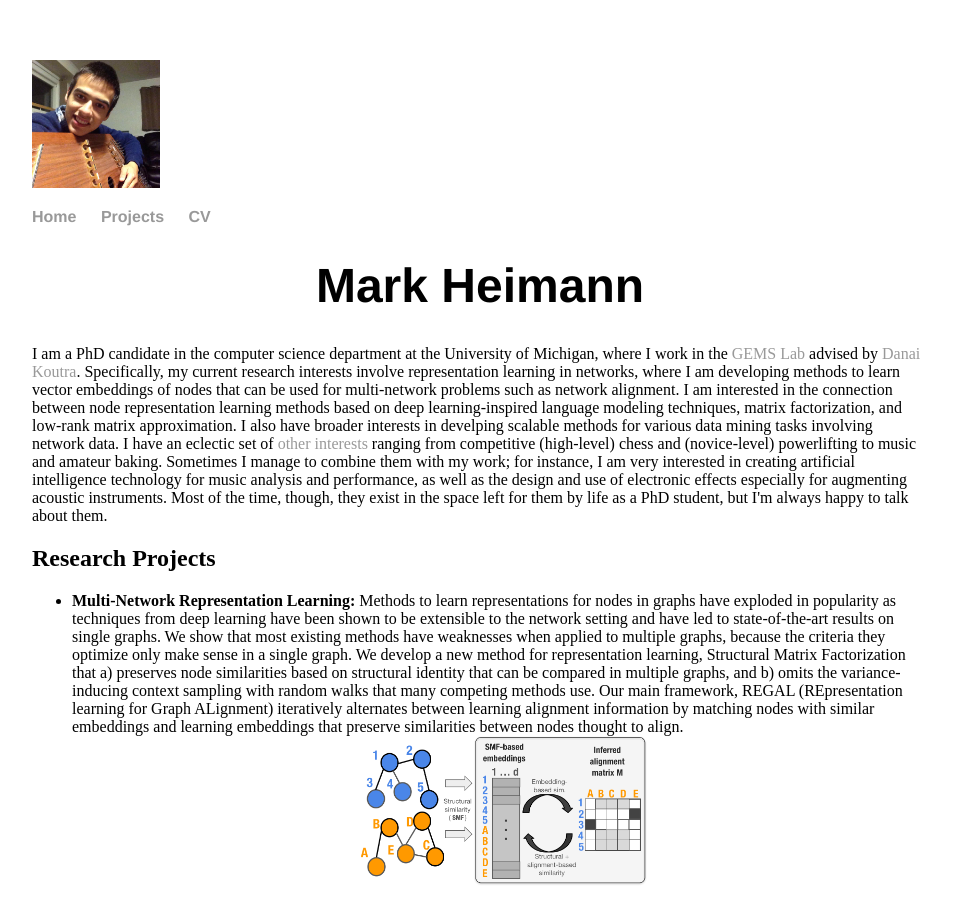
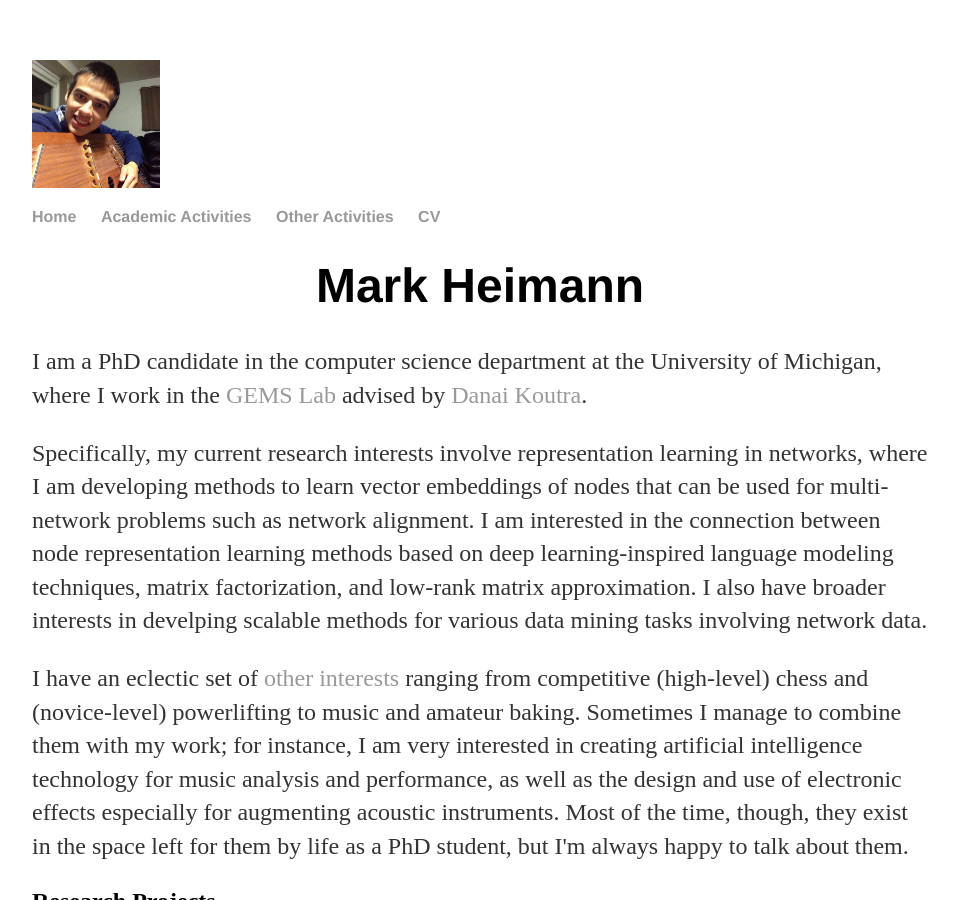
Before and after one commit to markheimann/markheimann.github.io, a Jekyll site: the page built from index.html, in a window 1280 px wide and 900 px high. Shown: the whole window, without its empty margins (160-1118 px from the left). Built offline with Jekyll 4.4.1, drawn with Linux system fonts in a browser that asks for light colours.

Commit message:
updated formatting

```diff
--- a/_layouts/default.html
+++ b/_layouts/default.html
@@ -5,7 +5,9 @@
       <nav>
           <ul>
               <li><a href="index.html">Home</a></li>
-              <li><a href="projects.html">Projects</a></li>
+              <!-- <li><a href="projects.html">Projects</a></li> -->
+              <li><a href="academic-activities">Academic Activities</a></li>
+              <li><a href="other-activities">Other Activities</a></li>
               <li><a href="assets/MarkHeimann_CV.pdf">CV</a></li>
           </ul>
       </nav>
--- a/index.html
+++ b/index.html
@@ -3,12 +3,17 @@
 title: Mark Heimann
 ---
 <div class="blurb">
+  <p>
     I am a PhD candidate in the computer science department at the University of Michigan, where I work in the <a href="http://web.eecs.umich.edu/~dkoutra/group/index.html">GEMS Lab</a> advised by <a href="http://web.eecs.umich.edu/~dkoutra">Danai Koutra</a>.
+  </p>
 
+<p>
     Specifically, my current research interests involve representation learning in networks, where I am developing methods to learn vector embeddings of nodes that can be used for multi-network problems such as network alignment.  I am interested in the connection between node representation learning methods based on deep learning-inspired language modeling techniques, matrix factorization, and low-rank matrix approximation.  I also have broader interests in develping scalable methods for various data mining tasks involving network data.
+</p>
 
+<p>
     I have an eclectic set of <a href="other-activities.html">other interests</a> ranging from competitive (high-level) chess and (novice-level) powerlifting to music and amateur baking.  Sometimes I manage to combine them with my work; for instance, I am very interested in creating artificial intelligence technology for music analysis and performance, as well as the design and use of electronic effects especially for augmenting acoustic instruments.  Most of the time, though, they exist in the space left for them by life as a PhD student, but I'm always happy to talk about them.
-
+</p>
 
 
 </div><!-- /.blurb -->
```
